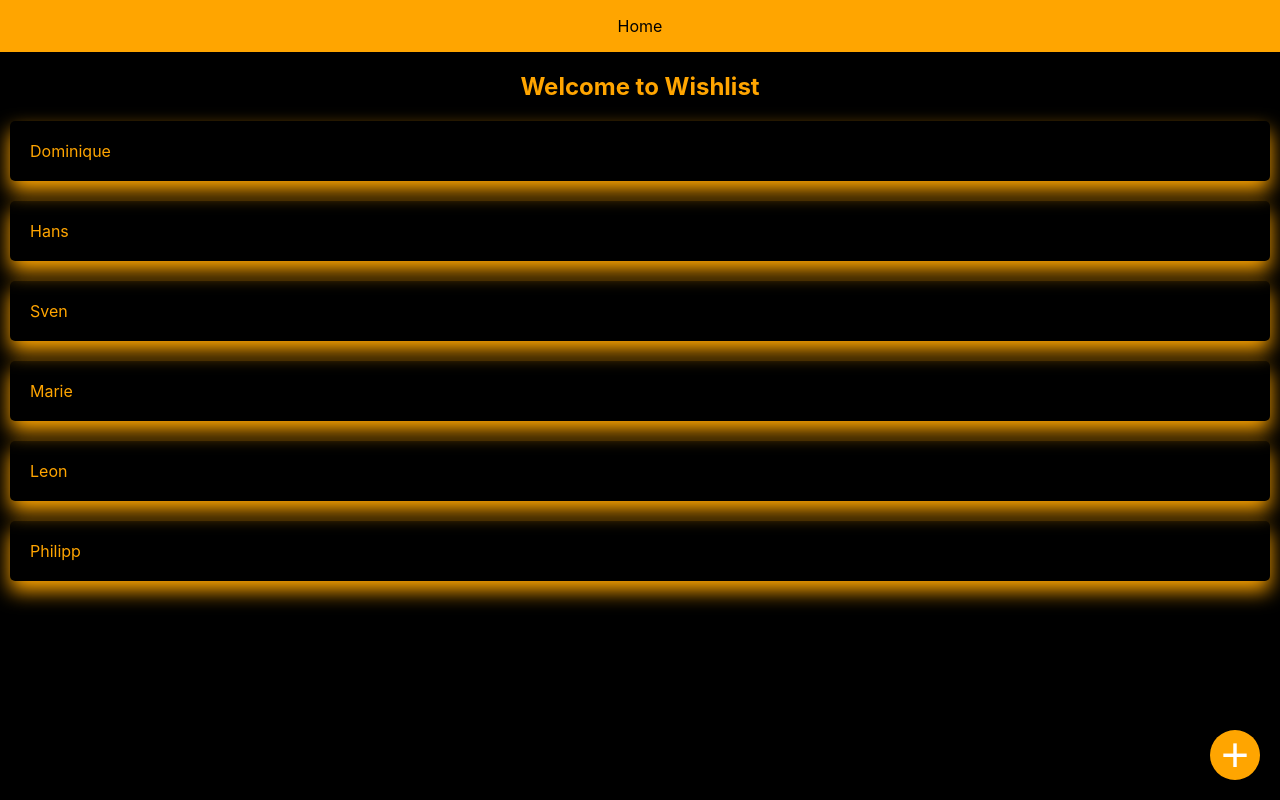
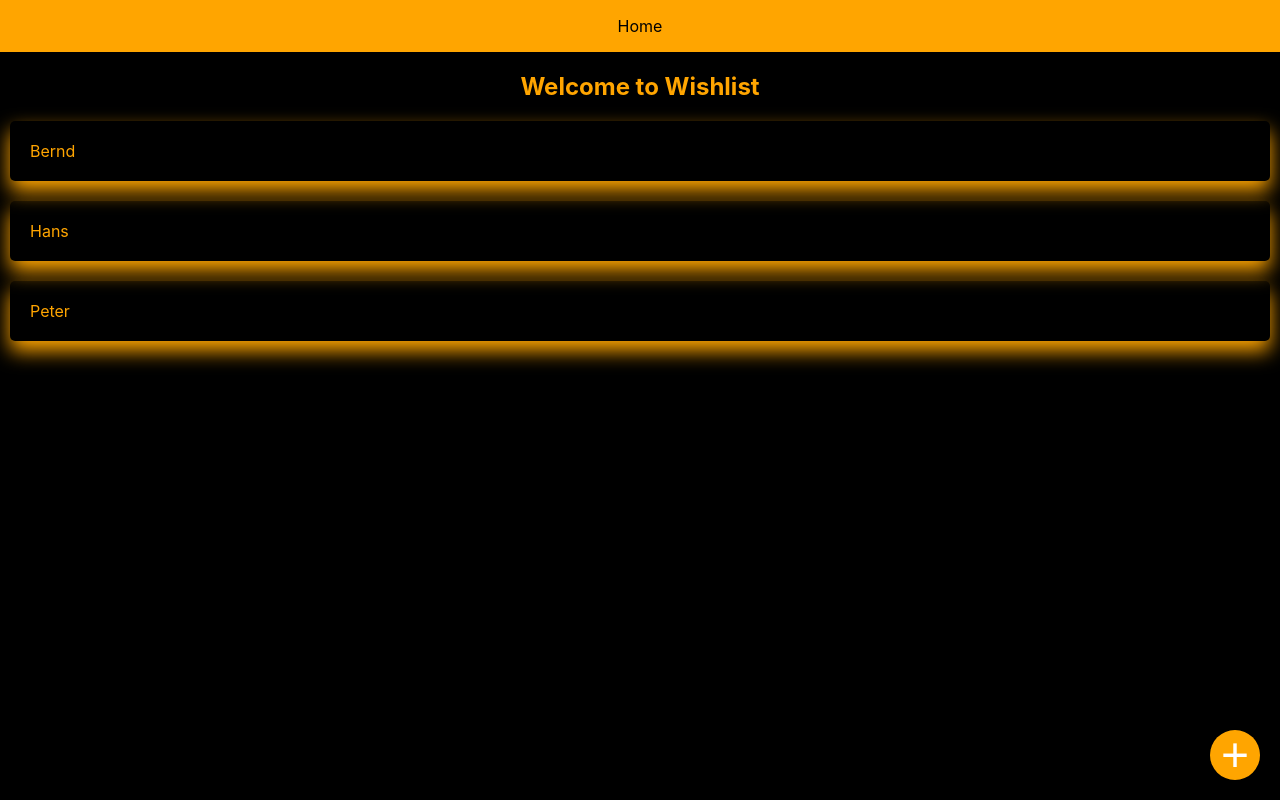
Before and after one commit to domko95/wuensch-dir-was, a React (Create React App) app: page / in a window 1280 px wide. Built offline with nearby package versions, Linux system fonts and the light colour scheme; data requests are answered from the project's data file.

Commit message:
Add wishes from DB

```diff
--- a/db.json
+++ b/db.json
@@ -1,6 +1,31 @@
 {
   "lists": [
-    { "id": 1, "title": "Dominique" },
-    { "id": 2, "title": "Hans" }
+    {
+      "id": 1,
+      "title": "Bernd",
+      "wishes": [
+        "hässliche Socken",
+        "grauenvoller Pullover",
+        "ekelhafte Süßigkeiten"
+      ]
+    },
+    {
+      "id": 2,
+      "title": "Hans",
+      "wishes": [
+        "Billig-Whiskey",
+        "Besuch von der Schwiegermutter",
+        "Versalzene Suppe"
+      ]
+    },
+    {
+      "id": 3,
+      "title": "Peter",
+      "wishes": [
+        "brennender Weihnachsbaum",
+        "Zu harte Plätzchen",
+        "Selbstzerstörendes Geschenk"
+      ]
+    }
   ]
 }
--- /dev/null
+++ b/src/api/lists.js
@@ -0,0 +1,12 @@
+// eslint-disable-next-line
+export async function getLists() {
+  const response = await fetch('http://localhost:5000/lists');
+  const lists = await response.json();
+  return lists;
+}
+
+export async function getWishes(name) {
+  const response = await fetch(`http://localhost:5000/lists?title=${name}`);
+  const list = await response.json();
+  return list[0].wishes;
+}
--- a/src/pages/Home.js
+++ b/src/pages/Home.js
@@ -1,5 +1,7 @@
+import { useEffect, useState } from 'react';
 import { Link } from 'react-router-dom';
 import styled from 'styled-components';
+import { getLists } from '../api/lists';
 import Button from '../components/Button';
 import WishListItem from '../components/WishListItem';
 
@@ -8,18 +10,20 @@ const H2 = styled.h2`
   color: orange;
 `;
 
-const titles = ['Dominique', 'Hans', 'Sven', 'Marie', 'Leon', 'Philipp'];
-const title = titles.map((name) => (
-  <Link to={name}>
-    <WishListItem title={name} />
-  </Link>
-));
-
 export default function Home() {
+  const [lists, setLists] = useState([]);
+  useEffect(async () => {
+    const newLists = await getLists();
+    setLists(newLists);
+  }, []);
   return (
     <>
       <H2>Welcome to Wishlist</H2>
-      {title}
+      {lists?.map((list) => (
+        <Link key={list.id} to={list.title}>
+          <WishListItem title={list.title} />
+        </Link>
+      ))}
       <Link to="/add">
         <Button pos="bottom-right">+</Button>
       </Link>
--- a/src/pages/WishList.js
+++ b/src/pages/WishList.js
@@ -1,5 +1,7 @@
+import { useEffect, useState } from 'react';
 import styled from 'styled-components';
 import { useParams } from 'react-router-dom';
+import { getWishes } from '../api/lists';
 import WishListItem from '../components/WishListItem';
 
 const H2 = styled.h2`
@@ -9,12 +11,17 @@ const H2 = styled.h2`
 
 export default function WishList() {
   const { title } = useParams();
+  const [wishes, setWishes] = useState([]);
+  useEffect(async () => {
+    const newWishes = await getWishes(title);
+    setWishes(newWishes);
+  }, []);
   return (
     <>
       <H2>{title}&apos;s Wishlist</H2>
-      <WishListItem title="hässliche Socken" />
-      <WishListItem title="grauenvoller Pullover" />
-      <WishListItem title="ekelhafte Süßigkeiten" />
+      {wishes?.map((wish) => (
+        <WishListItem title={wish} />
+      ))}
     </>
   );
 }
```
